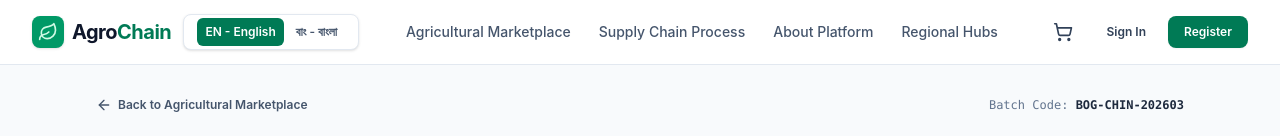
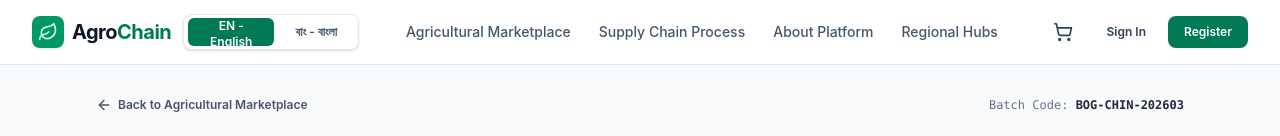
Before and after one commit to mdsaifurrahmanrizbi-spec/agrochain-smart-supply-chain, a React (Vite) app: page /products/1 in a window 1280 px wide. Shown: the top 136 px of the page. Built offline with nearby package versions, Linux system fonts and the light colour scheme; no server answers.

Commit message:
Keep both language options aligned at the same width

```diff
--- a/src/components/common/LanguageSwitcher.tsx
+++ b/src/components/common/LanguageSwitcher.tsx
@@ -3,14 +3,14 @@ import { AppLanguage, useLanguage } from '../../context/LanguageContext';
 
 type Props = { compact?: boolean; className?: string };
 
-export const LanguageSwitcher: React.FC<Props> = ({ compact = true, className = '' }) => {
+export const LanguageSwitcher: React.FC<Props> = ({ className = '' }) => {
   const { language, setLanguage } = useLanguage();
   const choose = (next: AppLanguage) => setLanguage(next);
 
   return (
     <div className={`inline-flex h-9 w-[176px] shrink-0 items-center justify-center gap-1 rounded-lg border border-slate-200 bg-white p-1 shadow-sm ${className}`} role="group" aria-label="ভাষা নির্বাচন">
       <button type="button" onClick={() => choose('en')} aria-pressed={language === 'en'} className={`h-7 min-w-[76px] rounded-md px-2 text-xs font-semibold transition ${language === 'en' ? 'bg-emerald-700 text-white' : 'text-slate-600 hover:bg-slate-100'}`} title="English" aria-label="English">EN - English</button>
-      <button type="button" onClick={() => choose('bn')} aria-pressed={language === 'bn'} className={`h-7 min-w-[42px] rounded-md px-2 text-xs font-semibold transition ${language === 'bn' ? 'bg-emerald-700 text-white' : 'text-slate-600 hover:bg-slate-100'}`} title="বাংলা" aria-label="বাংলা">বাং - বাংলা</button>
+      <button type="button" onClick={() => choose('bn')} aria-pressed={language === 'bn'} className={`h-7 min-w-[76px] rounded-md px-2 text-xs font-semibold transition ${language === 'bn' ? 'bg-emerald-700 text-white' : 'text-slate-600 hover:bg-slate-100'}`} title="বাংলা" aria-label="বাংলা">বাং - বাংলা</button>
     </div>
   );
 };
```
